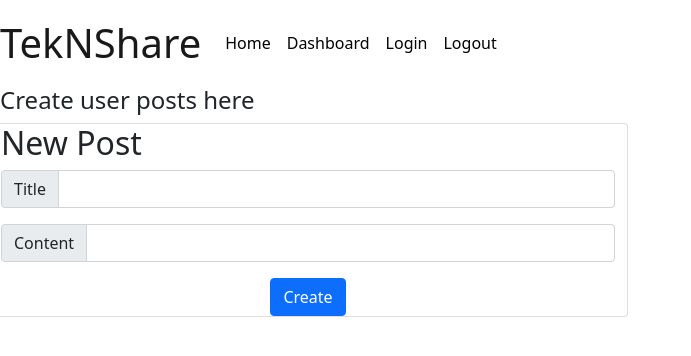
After one commit to fchang1720/Tech-Blog, a Node server app: page /dashBoard/newPost in a window 1280 px wide. The commit adds this page. Shown: the top 356 px of the page, without its empty margins (0-691 px from the left). Run offline with Node 20, Linux system fonts and the light colour scheme; some libraries are stand-ins or nearby versions; some web fonts are replaced.

Commit message:
added input boxes. no functionality yet though

```diff
--- a/controllers/api/user.js
+++ b/controllers/api/user.js
@@ -1,5 +1,6 @@
 const router = require('express').Router();
 const { User } = require('../../models');
+
 
 // CREATE new user
 router.post('/', async (req, res) => {
--- a/controllers/homeRoute.js
+++ b/controllers/homeRoute.js
@@ -1,11 +1,13 @@
 const router = require('express').Router();
 
 const dashBoardRoutes = require("./dashboard")
+const newPostRoute = require("./newPost")
 
 const {User, Post, Comment} = require('../models')
 
 
 router.use("/dashBoard",dashBoardRoutes)
+router.use("/dashBoard/newPost", newPostRoute)
 
 
 router.get("/dashBoard",(req,res)=>{
@@ -116,6 +118,7 @@ router.get('/login', (req, res) => {
   }
 
   res.render('login');
+
 });
 
 module.exports = router;
--- /dev/null
+++ b/controllers/newPost.js
@@ -0,0 +1,12 @@
+const router = require('express').Router();
+
+router.get("/",(req,res)=>{
+    // if (req.session.loggedIn){
+        res.render('newPost')
+    // }
+    // else{
+    //     res.redirect("/login")
+    // }
+});
+
+module.exports = router;
--- a/public/css/style.css
+++ b/public/css/style.css
@@ -43,3 +43,14 @@
     padding: 5px;
     margin: 10px 20px 0px 20px;
 }
+
+.commentBoxContainer{
+    display: flex;
+    justify-content: center;
+}
+.commentBox{
+    display: flex;
+
+    width: 80%;
+    margin: 10px 20px 10px 20px;
+}
--- a/seeds/post_seeds.js
+++ b/seeds/post_seeds.js
@@ -9,7 +9,7 @@ const postData = [
     {
         title: 'Thoughts about the Razer blade 15 laptop?',
         content: "So far, I'm liking this laptop a lot. Have you guys encountered any issues?",
-        user_id: 1
+        user_id: 2
     },
     {
         title: 'Iphone memory Storage.',
--- a/views/layouts/main.handlebars
+++ b/views/layouts/main.handlebars
@@ -36,21 +36,18 @@
                 </li>
 
                 <li class="nav-item active">
-                    {{#if loggedIn}}
+
                     <a class="nav-link nav-text" id="loginText" style="color: black;" href="/dashBoard">Dashboard</a>
-                    {{else}}
-                    {{#if onLogin}}
-                    {{else}}
+                </li>
+
+                <li class="nav-item active">
                     <a class="nav-link nav-text" id="loginText" style="color: black;" href="/login">Login</a>
-                    {{/if}}
-                    {{/if}}
                 </li>
+
                 <li class="nav-item active">
-                    {{#if loggedIn}}
                     <a class="nav-link nav-text" id="logout" style="color: black;" href="/login">Logout</a>
-                    {{else}}
-                    {{/if}}
-                    </li>
+                </li>
+
 
             </ul>
         </div>
--- /dev/null
+++ b/views/newPost.handlebars
@@ -0,0 +1,31 @@
+<h4>Create user posts here</h4>
+
+<div class="row">
+
+    <div class="card newPost-card  mb-3" style="max-width: 40rem;">
+        <section class="col">
+
+            <h2 class="newPost-text">New Post</h2>
+
+            <form class="form newPost-form">
+                <div class="input-group  mb-3">
+                    <label class="input-group-text" for="post-title">Title</label>
+                    <input  class="form-control"  type="text" id="post-title" />
+                </div>
+
+                <div class="input-group  mb-3">
+                    <label  class="input-group-text" for="post-content">Content</label>
+                    <input  class="form-control"   type="text" id="post-content" />
+                </div>
+
+                <div class="form-group postBtn">
+                    <button class="btn btn-primary" type="submit">Create</button>
+                </div>
+            </form>
+
+        </section>
+
+
+    </div>
+
+</div>
--- a/views/partials/comments.handlebars
+++ b/views/partials/comments.handlebars
@@ -8,7 +8,7 @@
                 {{comment_content}}
             </div>
             <div class="meta">
-                {{user.user_name}} {{created_at}}
+                {{user.username}} {{created_at}}
             </div>
         </section>
     </div>
--- a/views/partials/single-details.handlebars
+++ b/views/partials/single-details.handlebars
@@ -2,7 +2,7 @@
         <div class="postBoxContainer">
             <div class="postBox card">
                 <div class="userBox">
-                    <h4 class="userName">{{user.user_name}}:</h4>
+                    <h4 class="userName">{{user.username}}:</h4>
                 </div>
                 <div class="card post1" >
                     <h2 id="postTitle">{{title}}</h2>
@@ -15,5 +15,19 @@
 
             </div>
 
+        </div>
 
+        <div class="commentBoxContainer">
+            <div class="commentBox card">
+                <form class="form newComment-form">
+                    <div class="input-group  mb-3">
+                        <label class="input-group-text" for="commentText">Add Comment:</label>
+                        <input  class="form-control"  type="text" id="commentText" />
+                    </div>
+
+                    <div class="form-group commentBtn">
+                        <button class="btn btn-primary" type="submit">Add</button>
+                    </div>
+                </form>
+            </div>
         </div>
```
Also changed, not shown: controllers/dashboard.js (+36 -31 lines), utils/logged.js (added, +10 -0 lines), views/dashboard.handlebars (+1 -11 lines), public/js/comment.js (added), public/js/dashboard.js (added), views/partials/dashboard-postinfo.handlebars (added).
